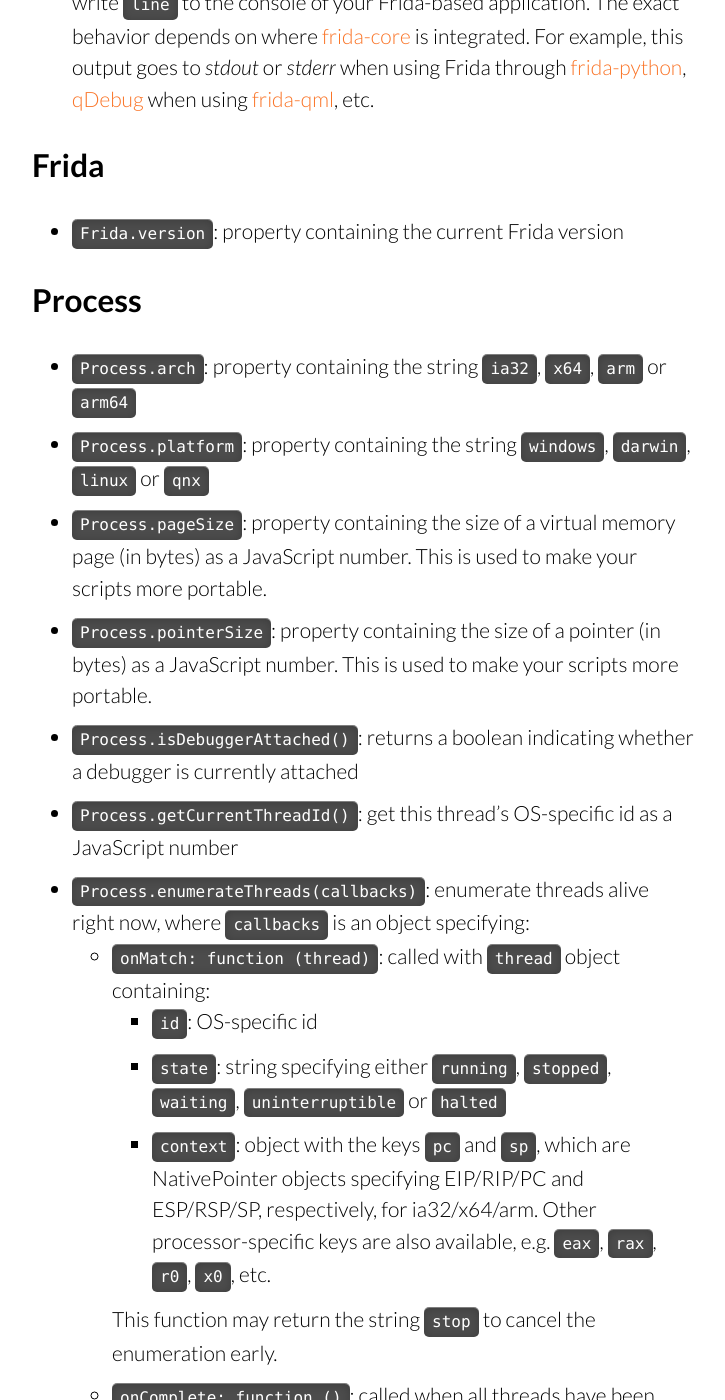
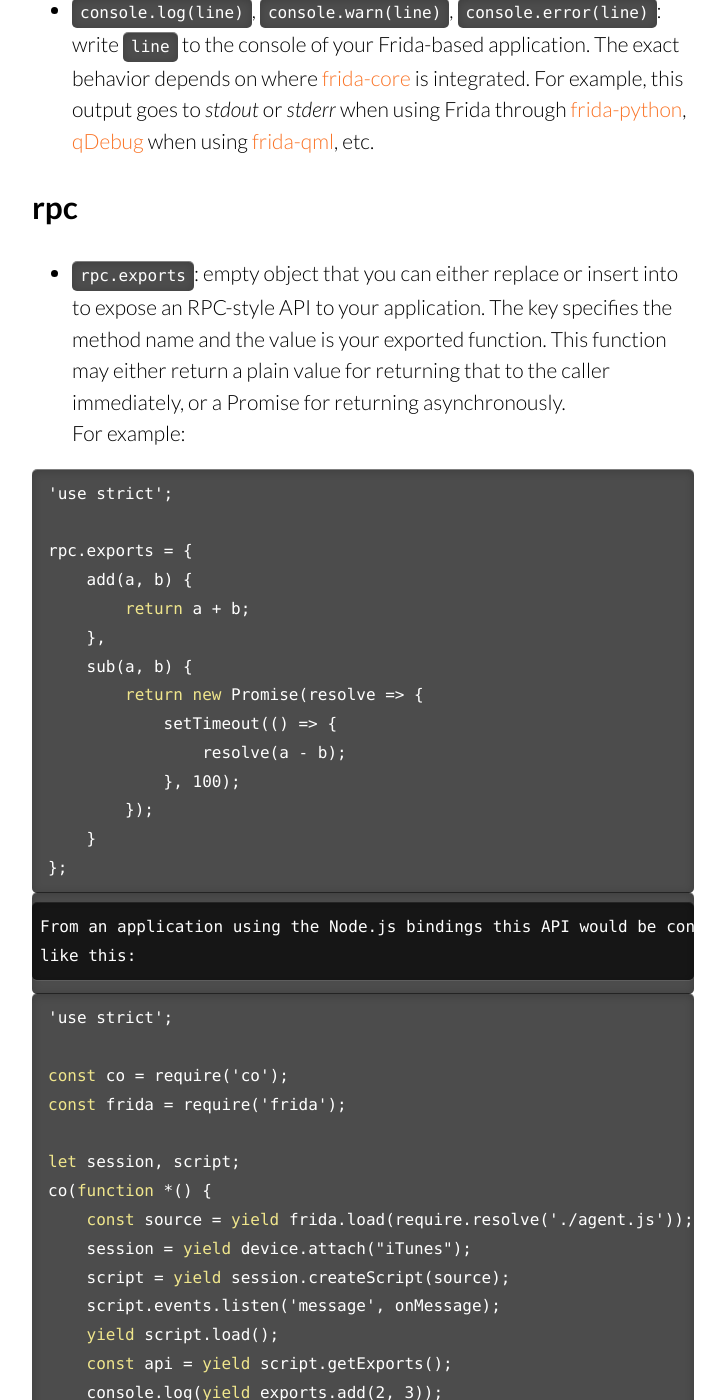
Before and after one commit to frida/frida-website, a Jekyll site: the page built from docs/javascript-api.md, in a window 1280 px wide and 1400 px high, scrolled down 2363 px. Shown: the whole window, without its empty margins (179-904 px from the left). Built offline with Jekyll 4.4.1, drawn with Linux system fonts in a browser that asks for light colours; some web fonts are replaced; some of the changed text lies outside the part shown.

Commit message:
Add rpc documentation to the API reference

```diff
--- a/docs/javascript-api.md
+++ b/docs/javascript-api.md
@@ -9,6 +9,7 @@ permalink: /docs/javascript-api/
 ## Table of contents
   1. [Global](#global)
   1. [console](#console)
+  1. [rpc](#rpc)
   1. [Frida](#frida)
   1. [Process](#process)
   1. [Module](#module)
@@ -81,9 +82,97 @@ permalink: /docs/javascript-api/
     [qDebug](http://doc.qt.io/qt-5/qdebug.html) when using
     [frida-qml](https://github.com/frida/frida-qml), etc.
 
+
+## rpc
+
++   `rpc.exports`: empty object that you can either replace or insert into to
+    expose an RPC-style API to your application. The key specifies the method
+    name and the value is your exported function. This function may either
+    return a plain value for returning that to the caller immediately, or a
+    Promise for returning asynchronously.
+
+    For example:
+
+{% highlight js %}
+'use strict';
+
+rpc.exports = {
+    add(a, b) {
+        return a + b;
+    },
+    sub(a, b) {
+        return new Promise(resolve => {
+            setTimeout(() => {
+                resolve(a - b);
+            }, 100);
+        });
+    }
+};
+{% endhighlight %}
+
+    From an application using the Node.js bindings this API would be consumed
+    like this:
+
+{% highlight js %}
+'use strict';
+
+const co = require('co');
+const frida = require('frida');
+
+let session, script;
+co(function *() {
+    const source = yield frida.load(require.resolve('./agent.js'));
+    session = yield device.attach("iTunes");
+    script = yield session.createScript(source);
+    script.events.listen('message', onMessage);
+    yield script.load();
+    const api = yield script.getExports();
+    console.log(yield exports.add(2, 3));
+    console.log(yield exports.sub(5, 3));
+})
+.catch(onError);
+
+function onError(error) {
+    console.error(error.stack);
+}
+
+function onMessage(message, data) {
+    if (message.type === 'send') {
+        console.log(message.payload);
+    } else if (message.type === 'error') {
+        console.error(message.stack);
+    }
+}
+{% endhighlight %}
+
+    The Python version would be very similar:
+
+{% highlight py %}
+import codecs
+import frida
+
+def on_message(message, data):
+    if message['type'] == 'send':
+        print(message['payload'])
+    elif message['type'] == 'error':
+        print(message['stack'])
+
+session = frida.attach("iTunes")
+with codecs.open("./agent.js", "r", "utf-8") as f:
+    source = f.read()
+script = session.create_script(source)
+script.on('message', on_message)
+script.load()
+print(script.exports.add(2, 3))
+print(script.exports.sub(5, 3))
+session.detach()
+{% endhighlight %}
+
+
 ## Frida
 
 +   `Frida.version`: property containing the current Frida version
+
 
 ## Process
 
```
